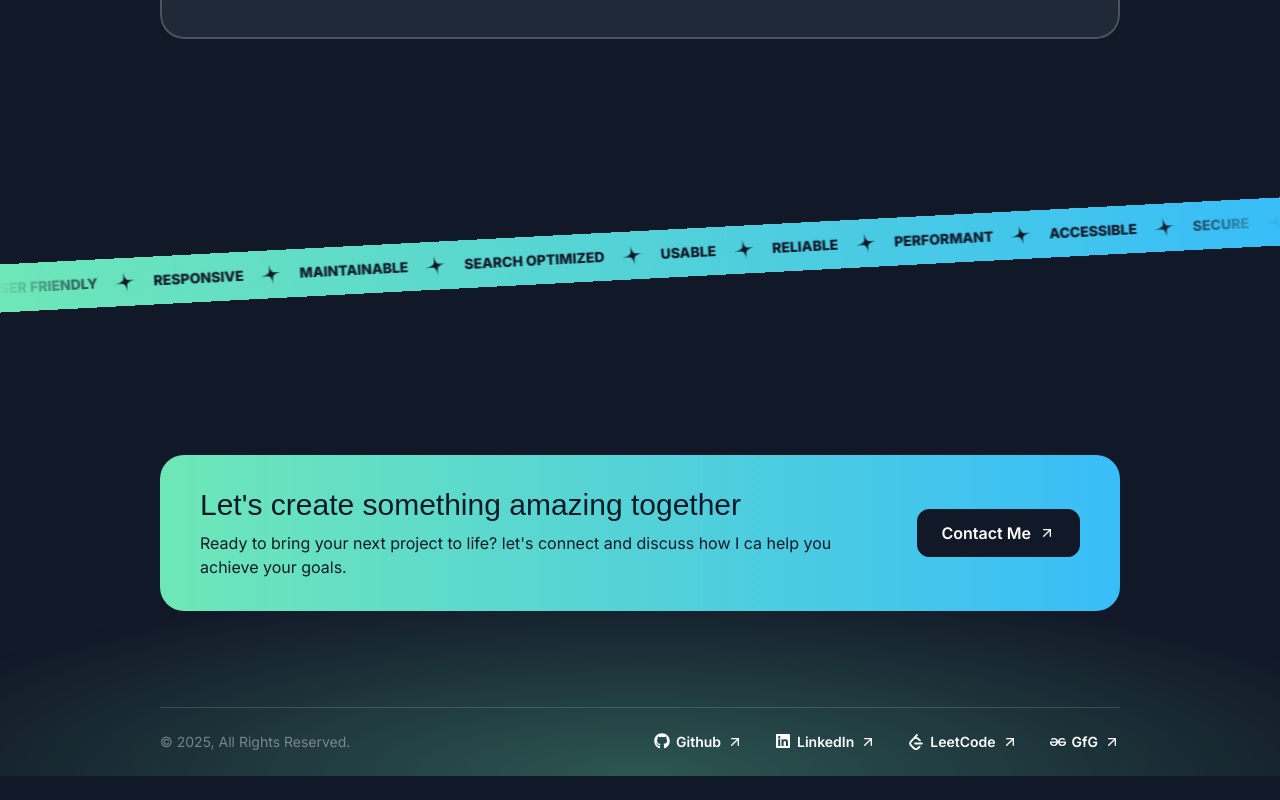
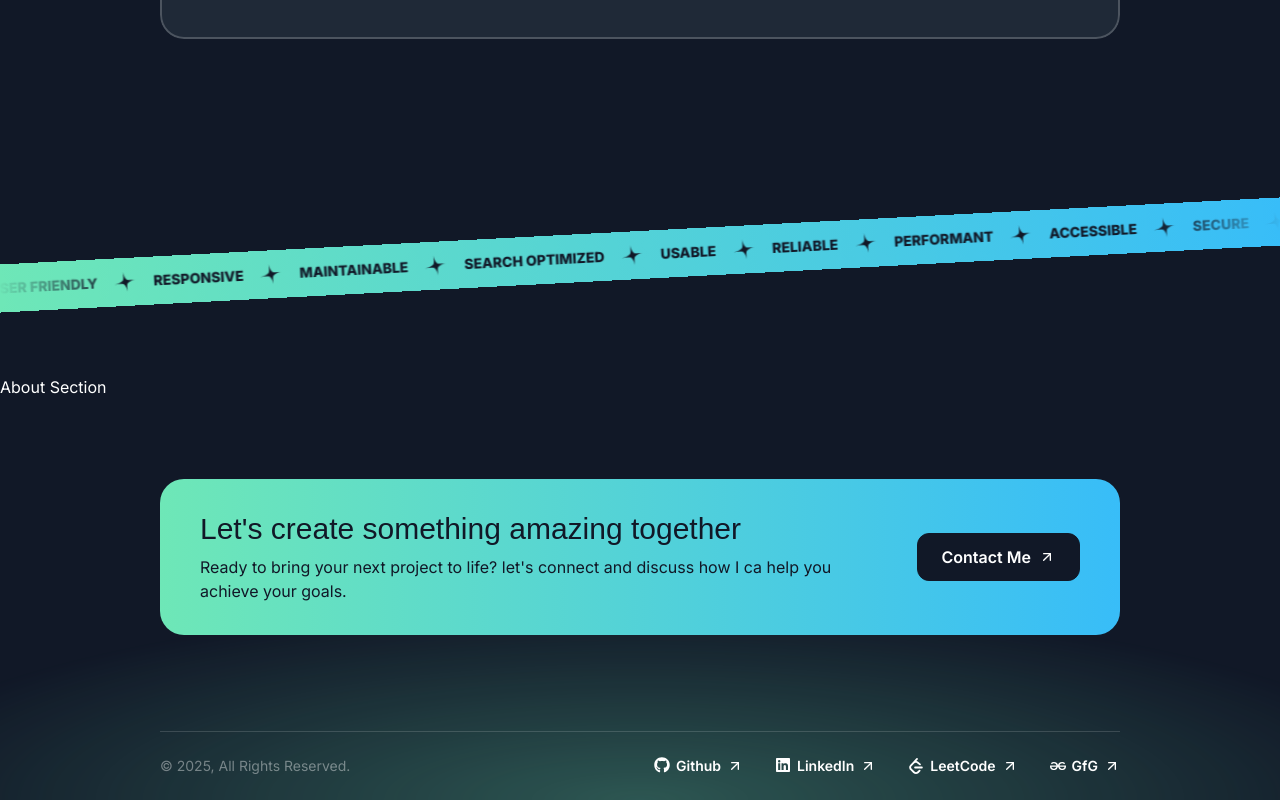
Before and after one commit to aniket1251/portfolio, a Next.js app: page / in a window 1280 px wide. Shown: the part 3655-4455 px from the top of the page. Before the commit the page ends 4431 px from the top, so only its background shows below. Built offline with nearby package versions, Linux system fonts and the light colour scheme; a web font is replaced by a local one.

Commit message:
start aboutSection

```diff
--- a/src/app/page.tsx
+++ b/src/app/page.tsx
@@ -14,8 +14,8 @@ export default function Home() {
       <HeroSection/>
       <ProjectsSection/>
       <TapeSection/>
-      {/* <TestimonialsSection/>
-      <AboutSection/> */}
+      {/* <TestimonialsSection/> */}
+      <AboutSection/>
       <ContactSection/>
       <Footer/>
     </div>
--- a/src/sections/About.tsx
+++ b/src/sections/About.tsx
@@ -1,3 +1,7 @@
 export const AboutSection = () => {
-  return <div>About Section</div>;
+  return(
+    <div>
+      About Section
+    </div>
+  );
 };
```
